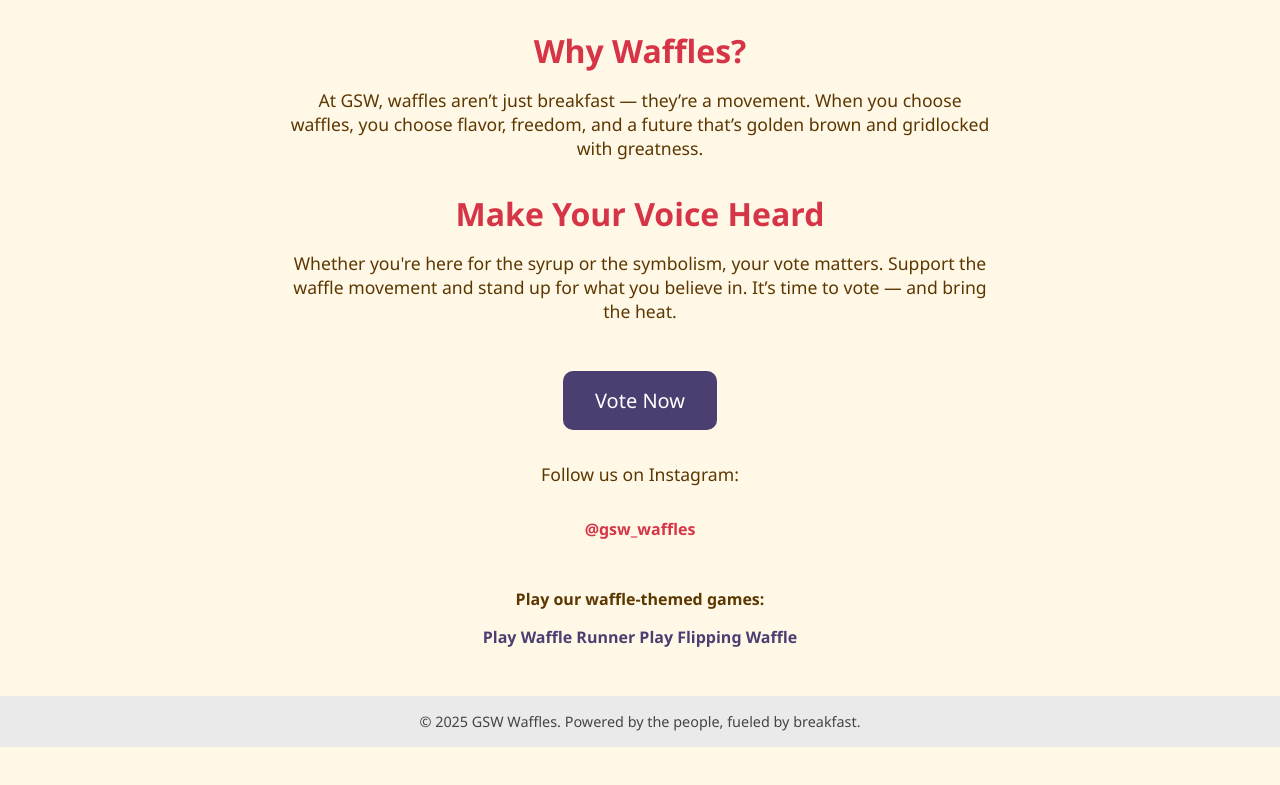
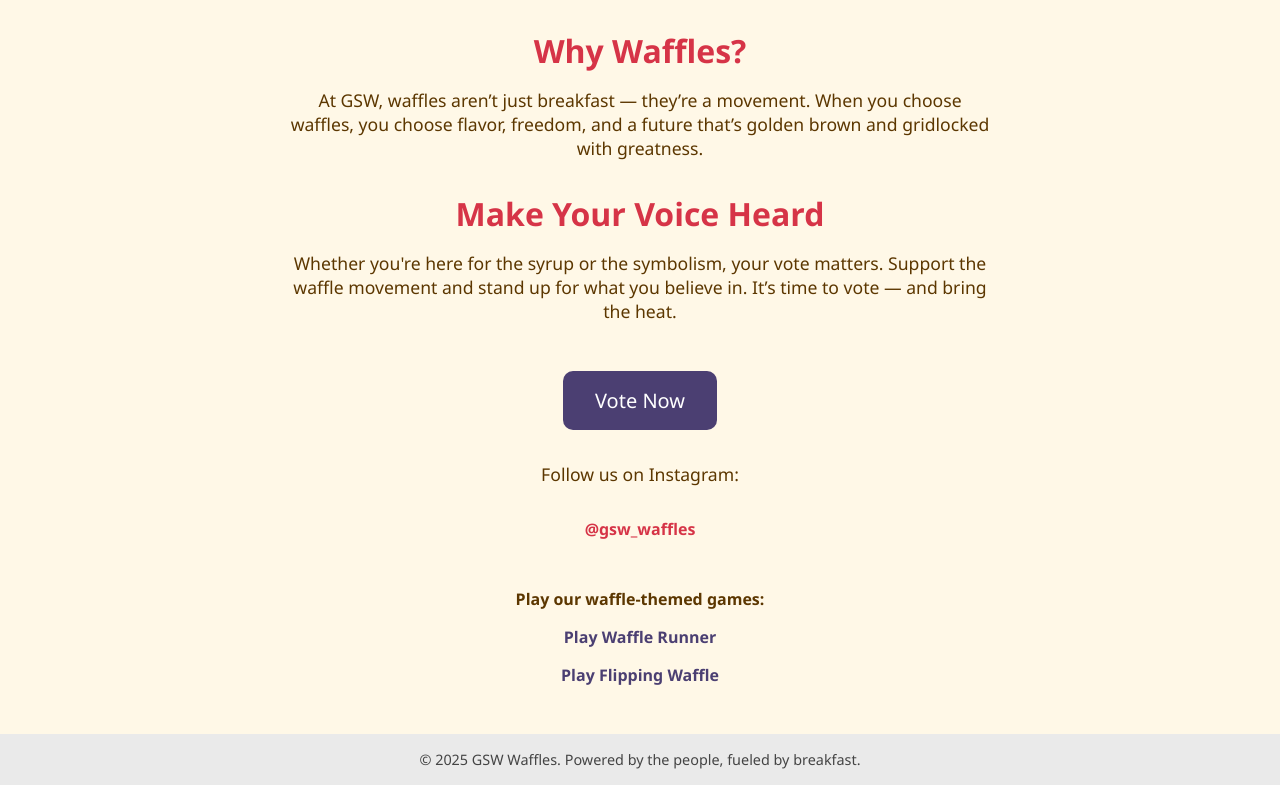
Before and after one commit to baxterheilig/gsw-waffles-site, a plain HTML site: page index.html in a window 1280 px wide. Shown: the part 697-1482 px from the top of the page. Before the commit the page ends 1444 px from the top, so only its background shows below. Drawn offline with Linux system fonts and the light colour scheme.

Commit message:
Update index.html

```diff
--- a/index.html
+++ b/index.html
@@ -157,6 +157,9 @@
 <div class="game-link">
       <p>Play our waffle-themed games:</p>
       <a href="https://gd.games/games/cf4aff1e-5e5f-4534-b5be-1a3cd28cfaa2" target="_blank">Play Waffle Runner</a>
+    </div>
+
+  <div class="game-link">
       <a href="https://gd.games/games/213339e1-2832-45ef-b245-691fff074896" target="_blank">Play Flipping Waffle</a>
     </div>
   </div>
```
